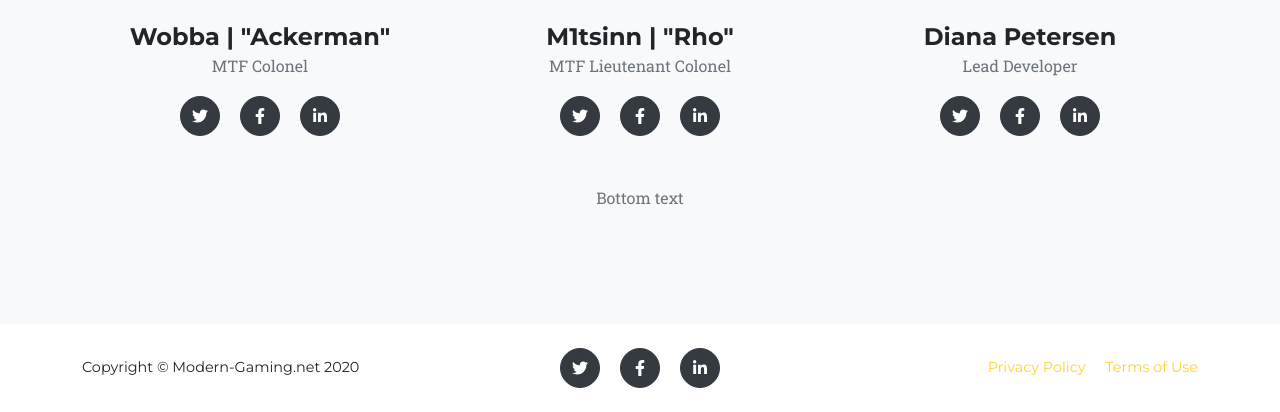
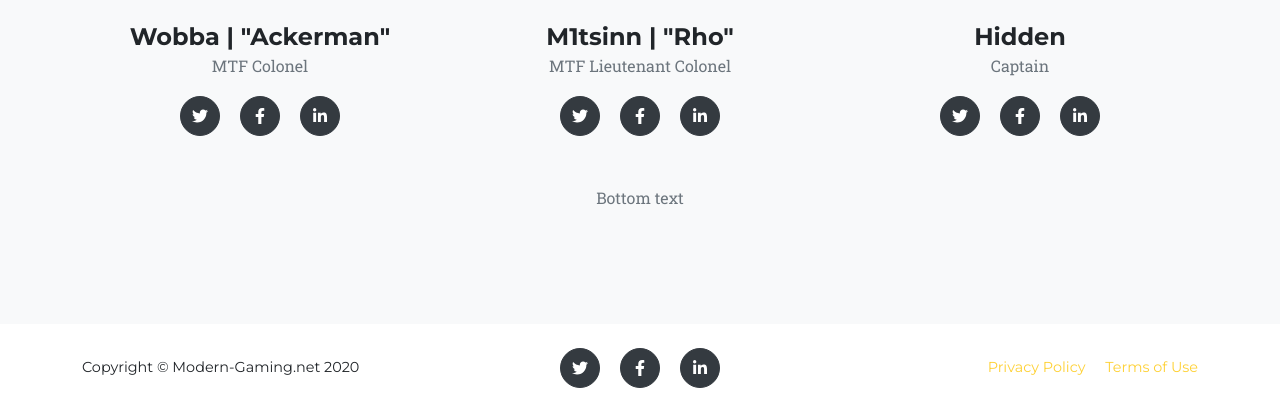
Before and after one commit to Timmaex/mg-mtf, a PHP site: page / in a window 1280 px wide. Shown: the part 2498-2910 px from the top of the page. Run offline with PHP 8.4, Linux system fonts and the light colour scheme; some libraries are stand-ins or nearby versions; some web fonts are replaced.

Commit message:
test for deployment

```diff
--- a/index.php
+++ b/index.php
@@ -141,8 +141,8 @@
                     <div class="col-lg-4">
                         <div class="team-member">
                             <img class="mx-auto rounded-circle" src="assets/img/team/3.jpg" alt="" />
-                            <h4>Diana Petersen</h4>
-                            <p class="text-muted">Lead Developer</p>
+                            <h4>Hidden</h4>
+                            <p class="text-muted">Captain</p>
                             <a class="btn btn-dark btn-social mx-2" href="#!"><i class="fab fa-twitter"></i></a>
                             <a class="btn btn-dark btn-social mx-2" href="#!"><i class="fab fa-facebook-f"></i></a>
                             <a class="btn btn-dark btn-social mx-2" href="#!"><i class="fab fa-linkedin-in"></i></a>
```
